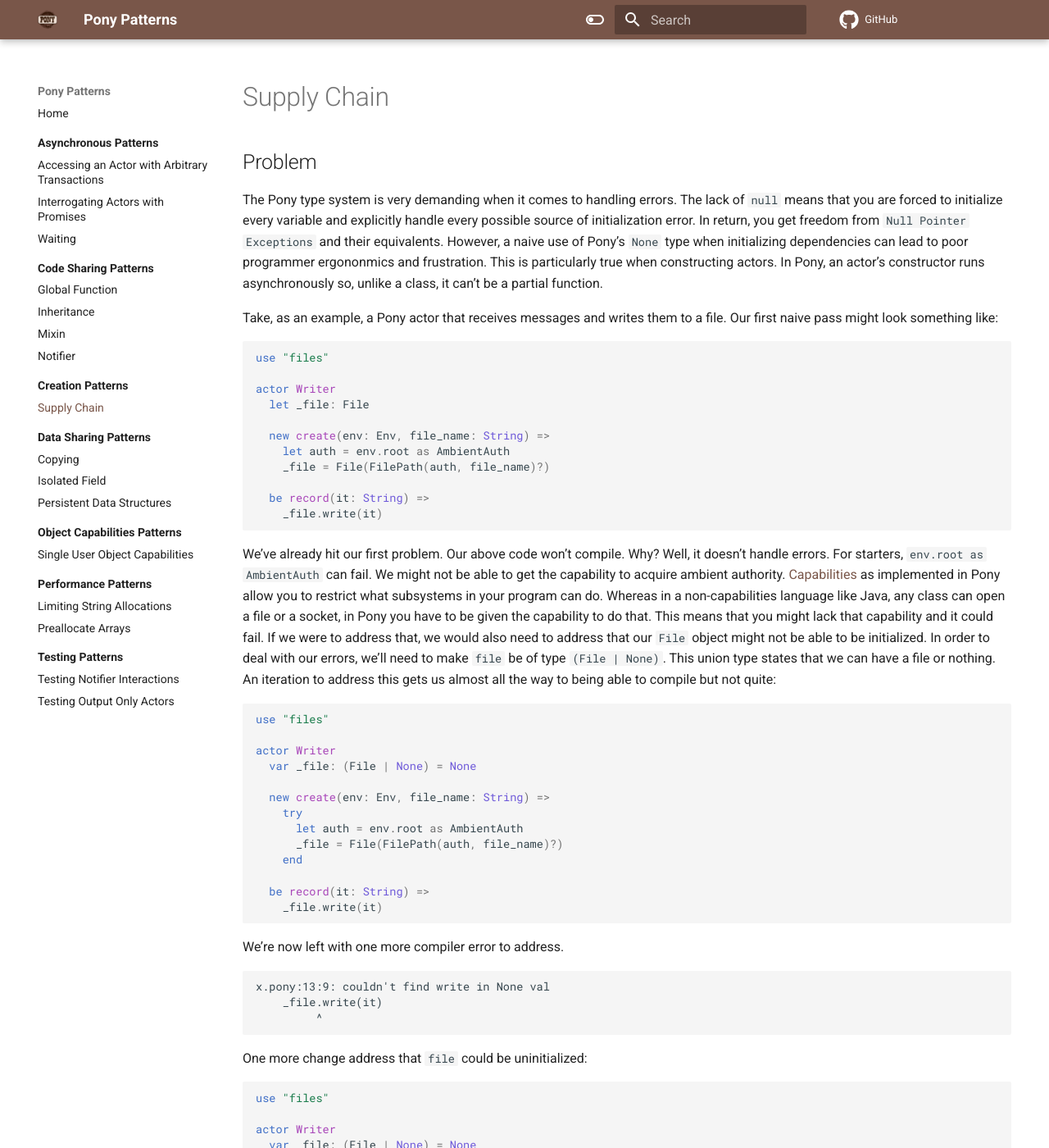
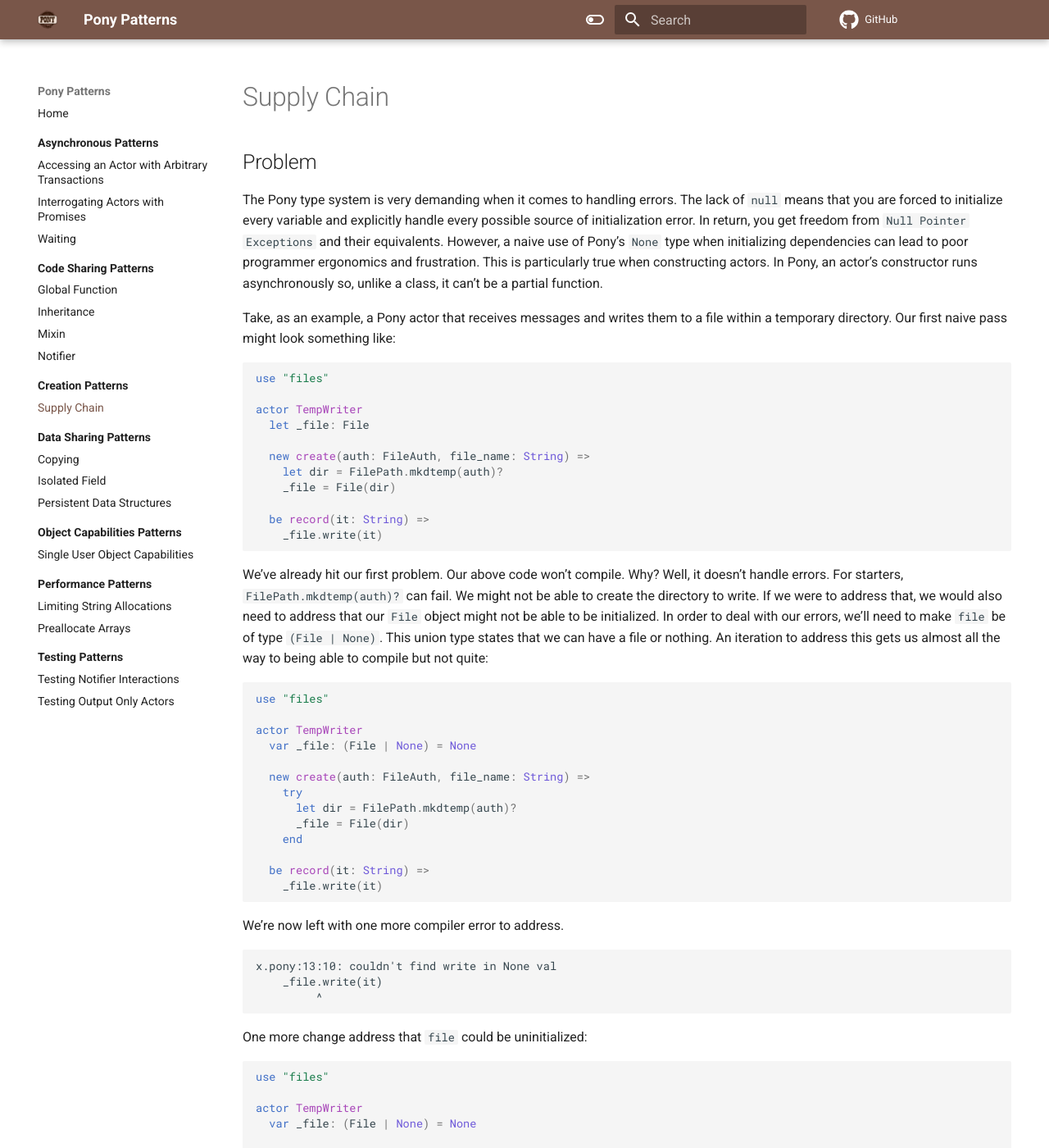
Before and after one commit to ponylang/pony-patterns, an MkDocs documentation site: the page built from docs/creation/supply-chain.md, in a window 1280 px wide and 1400 px high. Shown: the whole window at 82% size. Built offline with MkDocs 1.6.1 and Material for MkDocs 9.7.7, drawn with Linux system fonts in a browser that asks for light colours; comment, search, counter and statistics services are not loaded; some of the changed text lies outside the part shown.

Commit message:
Updates for RFC that makes env.root always AmbientAuth (#55)

````diff
--- a/docs/creation/supply-chain.md
+++ b/docs/creation/supply-chain.md
@@ -7,36 +7,36 @@ hide:
 
 ## Problem
 
-The Pony type system is very demanding when it comes to handling errors. The lack of `null` means that you are forced to initialize every variable and explicitly handle every possible source of initialization error. In return, you get freedom from `Null Pointer Exceptions` and their equivalents. However, a naive use of Pony's `None` type when initializing dependencies can lead to poor programmer ergononmics and frustration. This is particularly true when constructing actors. In Pony, an actor's constructor runs asynchronously so, unlike a class, it can't be a partial function.
+The Pony type system is very demanding when it comes to handling errors. The lack of `null` means that you are forced to initialize every variable and explicitly handle every possible source of initialization error. In return, you get freedom from `Null Pointer Exceptions` and their equivalents. However, a naive use of Pony's `None` type when initializing dependencies can lead to poor programmer ergonomics and frustration. This is particularly true when constructing actors. In Pony, an actor's constructor runs asynchronously so, unlike a class, it can't be a partial function.
 
-Take, as an example, a Pony actor that receives messages and writes them to a file. Our first naive pass might look something like:
+Take, as an example, a Pony actor that receives messages and writes them to a file within a temporary directory. Our first naive pass might look something like:
 
 ```pony
 use "files"
 
-actor Writer
+actor TempWriter
   let _file: File
 
-  new create(env: Env, file_name: String) =>
-    let auth = env.root as AmbientAuth
-    _file = File(FilePath(auth, file_name)?)
+  new create(auth: FileAuth, file_name: String) =>
+    let dir = FilePath.mkdtemp(auth)?
+    _file = File(dir)
 
   be record(it: String) =>
     _file.write(it)
 ```
 
-We've already hit our first problem. Our above code won't compile. Why? Well, it doesn't handle errors. For starters, `env.root as AmbientAuth` can fail. We might not be able to get the capability to acquire ambient authority. [Capabilities](https://en.wikipedia.org/wiki/Capability-based_addressing) as implemented in Pony allow you to restrict what subsystems in your program can do. Whereas in a non-capabilities language like Java, any class can open a file or a socket, in Pony you have to be given the capability to do that. This means that you might lack that capability and it could fail. If we were to address that, we would also need to address that our `File` object might not be able to be initialized. In order to deal with our errors, we'll need to make `file` be of type `(File | None)`. This union type states that we can have a file or nothing. An iteration to address this gets us almost all the way to being able to compile but not quite:
+We've already hit our first problem. Our above code won't compile. Why? Well, it doesn't handle errors. For starters, `FilePath.mkdtemp(auth)?` can fail. We might not be able to create the directory to write.  If we were to address that, we would also need to address that our `File` object might not be able to be initialized. In order to deal with our errors, we'll need to make `file` be of type `(File | None)`. This union type states that we can have a file or nothing. An iteration to address this gets us almost all the way to being able to compile but not quite:
 
 ```pony
 use "files"
 
-actor Writer
+actor TempWriter
   var _file: (File | None) = None
 
-  new create(env: Env, file_name: String) =>
+  new create(auth: FileAuth, file_name: String) =>
     try
-      let auth = env.root as AmbientAuth
-      _file = File(FilePath(auth, file_name)?)
+      let dir = FilePath.mkdtemp(auth)?
+      _file = File(dir)
     end
 
   be record(it: String) =>
@@ -46,7 +46,7 @@ actor Writer
 We're now left with one more compiler error to address.
 
 ```text
-x.pony:13:9: couldn't find write in None val
+x.pony:13:10: couldn't find write in None val
     _file.write(it)
          ^
 ```
@@ -56,13 +56,13 @@ One more change address that `file` could be uninitialized:
 ```pony
 use "files"
 
-actor Writer
+actor TempWriter
   var _file: (File | None) = None
 
-  new create(env: Env, file_name: String) =>
+  new create(auth: FileAuth, file_name: String) =>
     try
-      let auth = env.root as AmbientAuth
-      _file = File(FilePath(auth, file_name)?)
+      let dir = FilePath.mkdtemp(auth)?
+      _file = File(dir)
     end
 
   be record(it: String) =>
@@ -93,12 +93,7 @@ And even if there was, we want to fail on initialization, not lazily at some unk
 
 All of the problems that we enumerated above come from attempting to create objects whose creation can fail in the constructor of our actor. Rather than delay errors until we are in our actor's constructor, a much better approach is to supply our dependencies fully initialized.
 
-In our previous case, we were relying on two things:
-
-* Ambient Authority
-* Existence of our File
-
-If we initialize these outside of our actor then we can easily report construction errors and avoid messing with `None` as a possibility inside our `Writer` actor:
+In our previous case, we were relying on our ability to successfully create the temporary directory that we will create our file in. If we initialize the directory outside of our actor then we can easily report construction errors and avoid messing with `None` as a possibility inside our `TempWriter` actor:
 
 ```pony
 use "files"
@@ -106,18 +101,17 @@ use "files"
 actor Main
   new create(env: Env) =>
     try
-      let auth = env.root as AmbientAuth
-      let file = recover File(FilePath(auth, "free-candy.txt")?) end
-      let writer = Writer(consume file)
+      let dir = FilePath.mkdtemp(env.root)?
+      let writer = TempWriter(dir, "free-candy.txt")
     else
-      env.err.print("Couldn't initialize dependencies")
+      env.err.print("Couldn't create temporary directory")
     end
 
-actor Writer
+actor TempWriter
   let _file: File
 
-  new create(file: File iso) =>
-    _file = consume file
+  new create(dir: FilePath, file_name: String) =>
+    _file = File(dir)
 
   be record(it: String) =>
     _file.write(it)
@@ -125,7 +119,7 @@ actor Writer
 
 ## Discussion
 
-This pattern is applicable across a wide swath of Pony code. There are many objects that like `File` can fail to initialize. Some examples include network sockets, regular expressions, and anything that involves parsing user input.
+This pattern is applicable across a wide swath of Pony code. There are many methods that like `File.mkdtemp` can fail to successfully complete. Some examples include network sockets, regular expressions, and anything that involves parsing user input.
 
 In addition to the benefits we've already enumerated previously, by using [dependency injection](https://en.wikipedia.org/wiki/Dependency_injection) to solve our Pony specific problem, we also reap the advantages of DI, in particular, a much more testable actor.
 
````
Also changed, not shown: docs/object-capabilities/single-use.md (+6 -10 lines).
